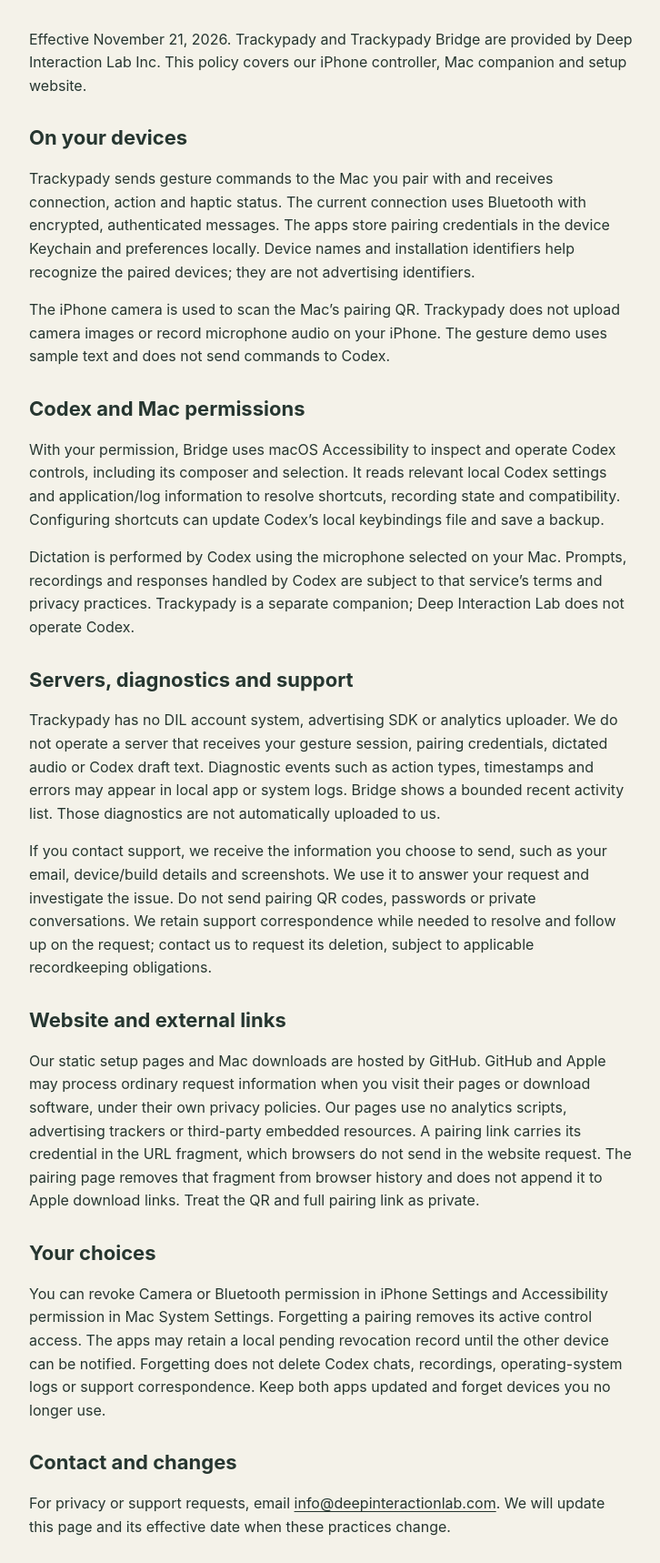
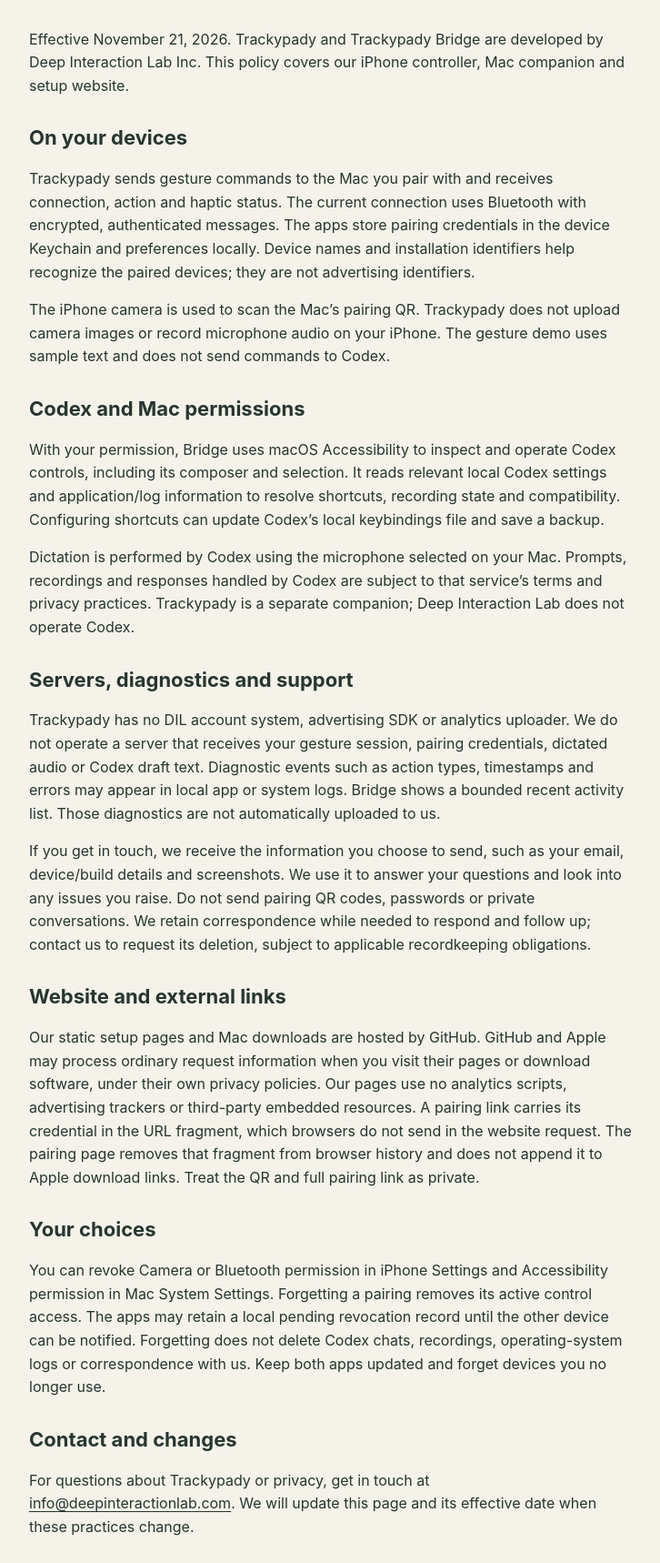
Before and after one commit to Deep-Interaction-Lab/trackypady, a plain HTML site: page privacy/index.html in a window 1280 px wide. Shown: the part 182-1900 px from the top of the page at 91% size, without its empty margins (276-1002 px from the left). Drawn offline with Linux system fonts and the light colour scheme.

Commit message:
Use neutral developed and contact wording

```diff
--- a/privacy/index.html
+++ b/privacy/index.html
@@ -1,7 +1,7 @@
 <!doctype html>
 <html lang="en"><head><meta charset="utf-8"><meta name="viewport" content="width=device-width, initial-scale=1"><meta name="referrer" content="no-referrer"><meta http-equiv="Content-Security-Policy" content="default-src 'none'; style-src 'self'; base-uri 'none'; form-action 'none'"><title>Privacy · Trackypady</title><link rel="stylesheet" href="/trackypady/pair/style.css"></head>
 <body><main class="document"><p class="brand"><a href="/trackypady/">Trackypady</a></p><h1>Privacy.</h1>
-<p>Effective November 21, 2026. Trackypady and Trackypady Bridge are provided by Deep Interaction Lab Inc. This policy covers our iPhone controller, Mac companion and setup website.</p>
+<p>Effective November 21, 2026. Trackypady and Trackypady Bridge are developed by Deep Interaction Lab Inc. This policy covers our iPhone controller, Mac companion and setup website.</p>
 <h2>On your devices</h2>
 <p>Trackypady sends gesture commands to the Mac you pair with and receives connection, action and haptic status. The current connection uses Bluetooth with encrypted, authenticated messages. The apps store pairing credentials in the device Keychain and preferences locally. Device names and installation identifiers help recognize the paired devices; they are not advertising identifiers.</p>
 <p>The iPhone camera is used to scan the Mac’s pairing QR. Trackypady does not upload camera images or record microphone audio on your iPhone. The gesture demo uses sample text and does not send commands to Codex.</p>
@@ -10,10 +10,10 @@
 <p>Dictation is performed by Codex using the microphone selected on your Mac. Prompts, recordings and responses handled by Codex are subject to that service’s terms and privacy practices. Trackypady is a separate companion; Deep Interaction Lab does not operate Codex.</p>
 <h2>Servers, diagnostics and support</h2>
 <p>Trackypady has no DIL account system, advertising SDK or analytics uploader. We do not operate a server that receives your gesture session, pairing credentials, dictated audio or Codex draft text. Diagnostic events such as action types, timestamps and errors may appear in local app or system logs. Bridge shows a bounded recent activity list. Those diagnostics are not automatically uploaded to us.</p>
-<p>If you contact support, we receive the information you choose to send, such as your email, device/build details and screenshots. We use it to answer your request and investigate the issue. Do not send pairing QR codes, passwords or private conversations. We retain support correspondence while needed to resolve and follow up on the request; contact us to request its deletion, subject to applicable recordkeeping obligations.</p>
+<p>If you get in touch, we receive the information you choose to send, such as your email, device/build details and screenshots. We use it to answer your questions and look into any issues you raise. Do not send pairing QR codes, passwords or private conversations. We retain correspondence while needed to respond and follow up; contact us to request its deletion, subject to applicable recordkeeping obligations.</p>
 <h2>Website and external links</h2>
 <p>Our static setup pages and Mac downloads are hosted by GitHub. GitHub and Apple may process ordinary request information when you visit their pages or download software, under their own privacy policies. Our pages use no analytics scripts, advertising trackers or third-party embedded resources. A pairing link carries its credential in the URL fragment, which browsers do not send in the website request. The pairing page removes that fragment from browser history and does not append it to Apple download links. Treat the QR and full pairing link as private.</p>
 <h2>Your choices</h2>
-<p>You can revoke Camera or Bluetooth permission in iPhone Settings and Accessibility permission in Mac System Settings. Forgetting a pairing removes its active control access. The apps may retain a local pending revocation record until the other device can be notified. Forgetting does not delete Codex chats, recordings, operating-system logs or support correspondence. Keep both apps updated and forget devices you no longer use.</p>
+<p>You can revoke Camera or Bluetooth permission in iPhone Settings and Accessibility permission in Mac System Settings. Forgetting a pairing removes its active control access. The apps may retain a local pending revocation record until the other device can be notified. Forgetting does not delete Codex chats, recordings, operating-system logs or correspondence with us. Keep both apps updated and forget devices you no longer use.</p>
 <h2>Contact and changes</h2>
-<p>For privacy or support requests, email <a href="mailto:info@deepinteractionlab.com">info@deepinteractionlab.com</a>. We will update this page and its effective date when these practices change.</p><footer><a href="/trackypady/">Mac setup</a> · <a href="/trackypady/support/">Support</a> · <a href="/trackypady/privacy/">Privacy</a></footer></main></body></html>
+<p>For questions about Trackypady or privacy, get in touch at <a href="mailto:info@deepinteractionlab.com">info@deepinteractionlab.com</a>. We will update this page and its effective date when these practices change.</p><footer><a href="/trackypady/">Mac setup</a> · <a href="/trackypady/support/">Support</a> · <a href="/trackypady/privacy/">Privacy</a></footer></main></body></html>
```
Also changed, not shown: support/index.html (+1 -1 lines).
